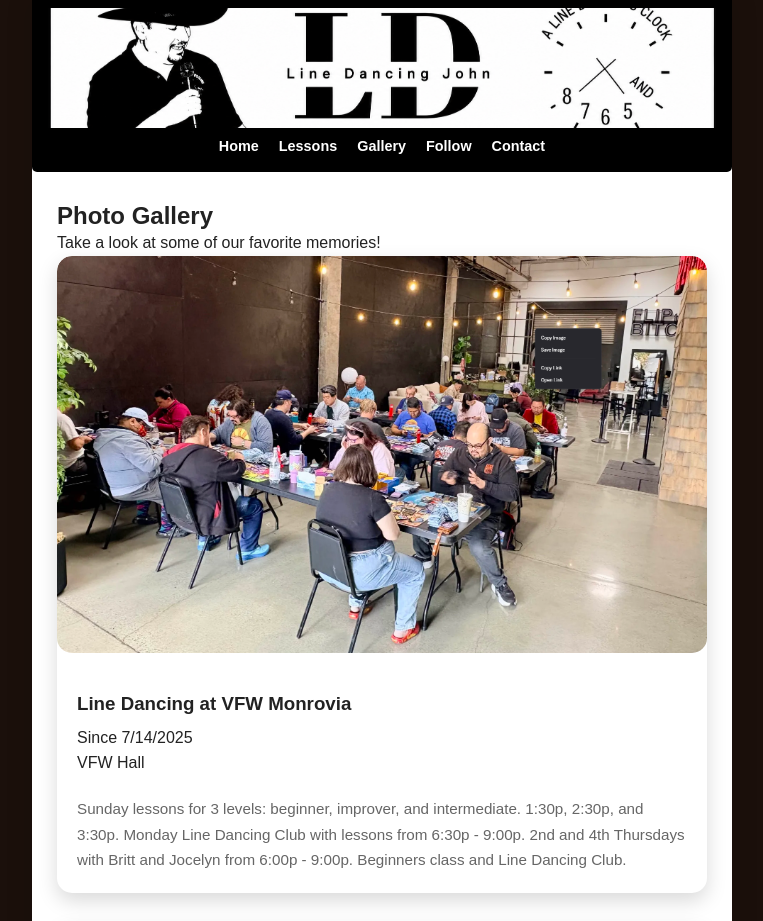
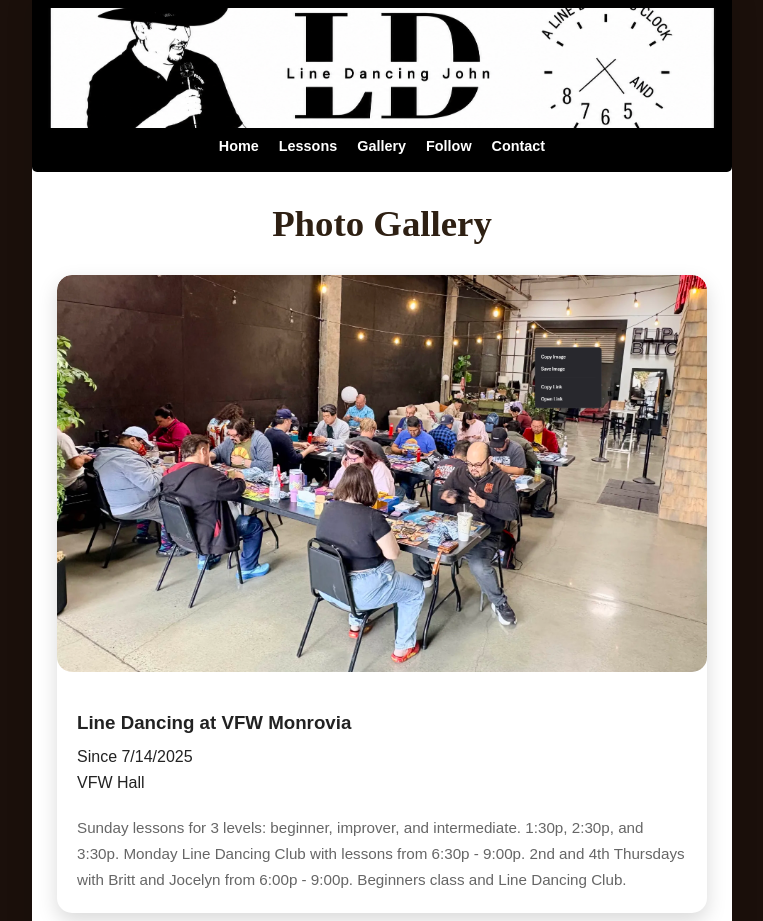
Before and after one commit to ErickNava86/LDJohn, a Flask app: page /gallery in a window 1280 px wide. Shown: the top 921 px of the page, without its empty margins (258-1021 px from the left). Run offline with Flask 3, Linux system fonts and the light colour scheme; parts of the project's set-up code (start-up, migrations or seed data) failed here and were passed over; some web fonts are replaced.

Commit message:
font fixes for gallery/lessons page

```diff
--- a/app/static/css/style.css
+++ b/app/static/css/style.css
@@ -136,12 +136,12 @@ section{
 h2 {
     font-family: "Rye", serif;
     font-size: 2.3rem;
-    font-weight: normal;
+    font-weight: 700;
+
     text-align: center;
-    color: #5a3412;
+    color: #2e2013;
     margin-bottom: 30px;
 }
-
 
 p{
     line-height:1.6;
@@ -305,6 +305,18 @@ img{
 }
 
 /* ---------- GALLERY ---------- */
+
+.gallery-page{
+    h1{
+            font-family: "Rye", serif;
+    font-size: 2.3rem;
+    font-weight: 700;
+
+    text-align: center;
+    color: #2e2013;
+    margin-bottom: 30px;
+    }
+}
 
 .gallery-link{
     text-align:center;
@@ -784,7 +796,13 @@ footer{
 }
 
 .lessons-page h1 {
-    margin: 0 0 25px;
+    font-family: "Rye", serif;
+    font-size: 2.3rem;
+    font-weight: 700;
+
+    text-align: center;
+    color: #2e2013;
+    margin-bottom: 30px;
 }
 
 .lessons-list {
--- a/app/templates/gallery.html
+++ b/app/templates/gallery.html
@@ -2,20 +2,15 @@
 
 {% block content %}
 
-<section id="gallery-page">
+<section class="gallery-page" id="gallery-page">
 
     <h1>Photo Gallery</h1>
-
-    <p class="event-intro">
-        Take a look at some of our favorite memories!
-    </p>
 
     <div class="event-grid">
 
         {% for event in events %}
 
-        <a class="event-link"
-           href="{{ url_for('event_page', slug=event.slug) }}">
+        <a class="event-link" href="{{ url_for('event_page', slug=event.slug) }}">
 
             <div class="event-card">
 
```
